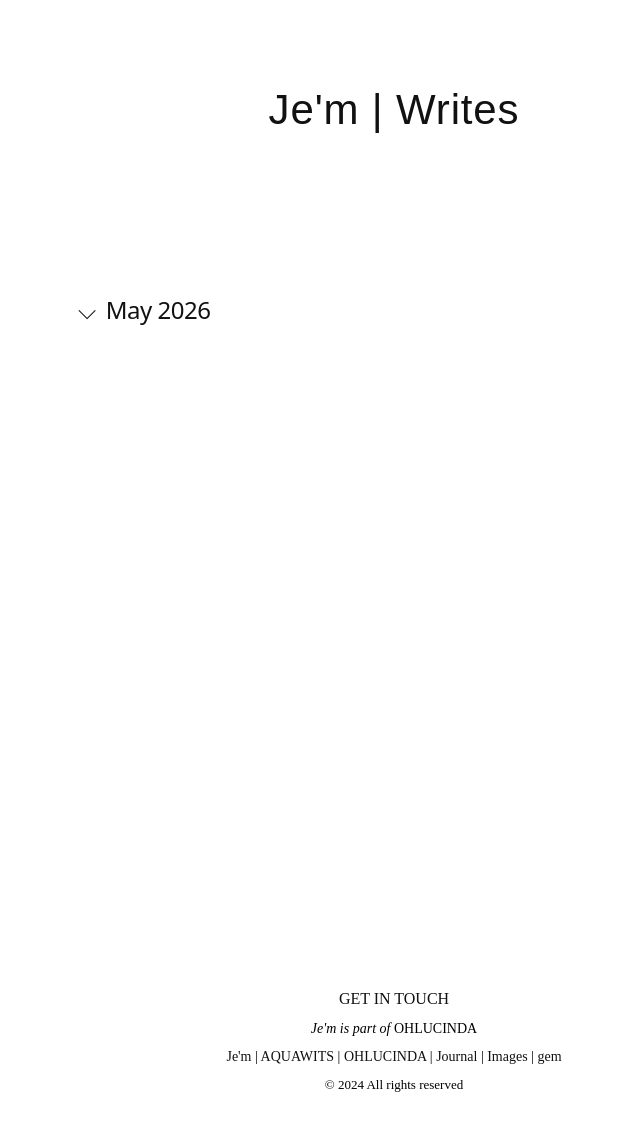
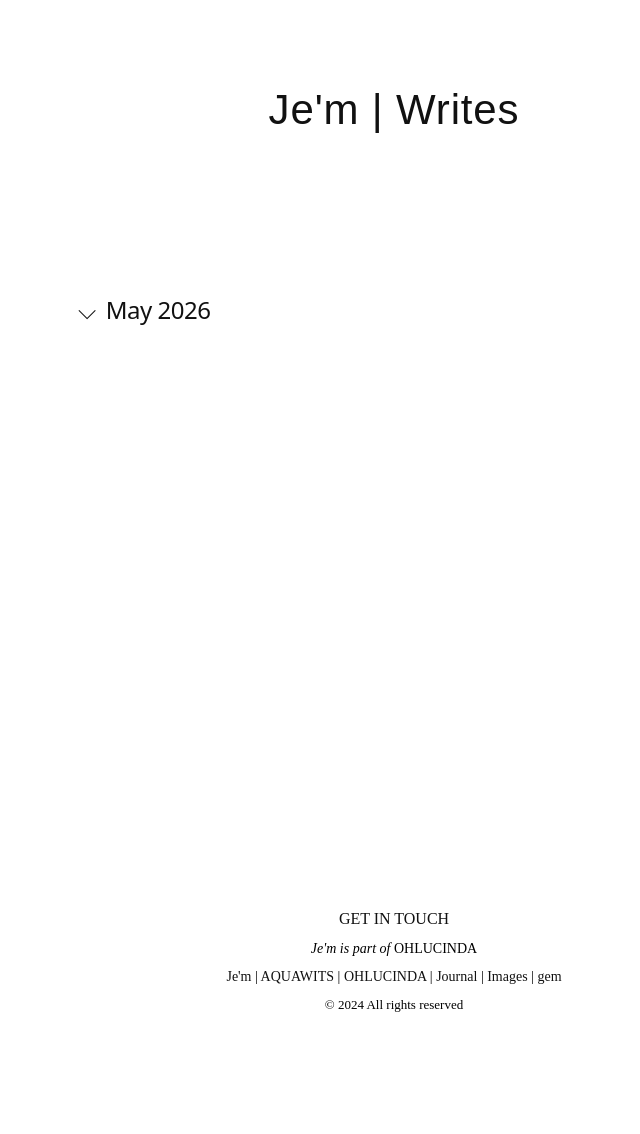
Before and after one commit to ohlucinda/ohlucinda-mobile, a Jekyll site: the page built from index.html, in a window 1280 px wide. Shown: the whole page, without its empty margins (246-886 px from the left). Built offline with Jekyll 4.4.1, drawn with Linux system fonts in a browser that asks for light colours; some web fonts are replaced; after the commit the page ends 1054 px from its top, so only the background shows below that.

Commit message:
Update style.css

```diff
--- a/assets/style.css
+++ b/assets/style.css
@@ -271,7 +271,7 @@ details[open] summary::before {
   }
 
   .footer {
-    margin-top: 520px;
+    margin-top: 440px;
   }
 
   .post-footer {
```
